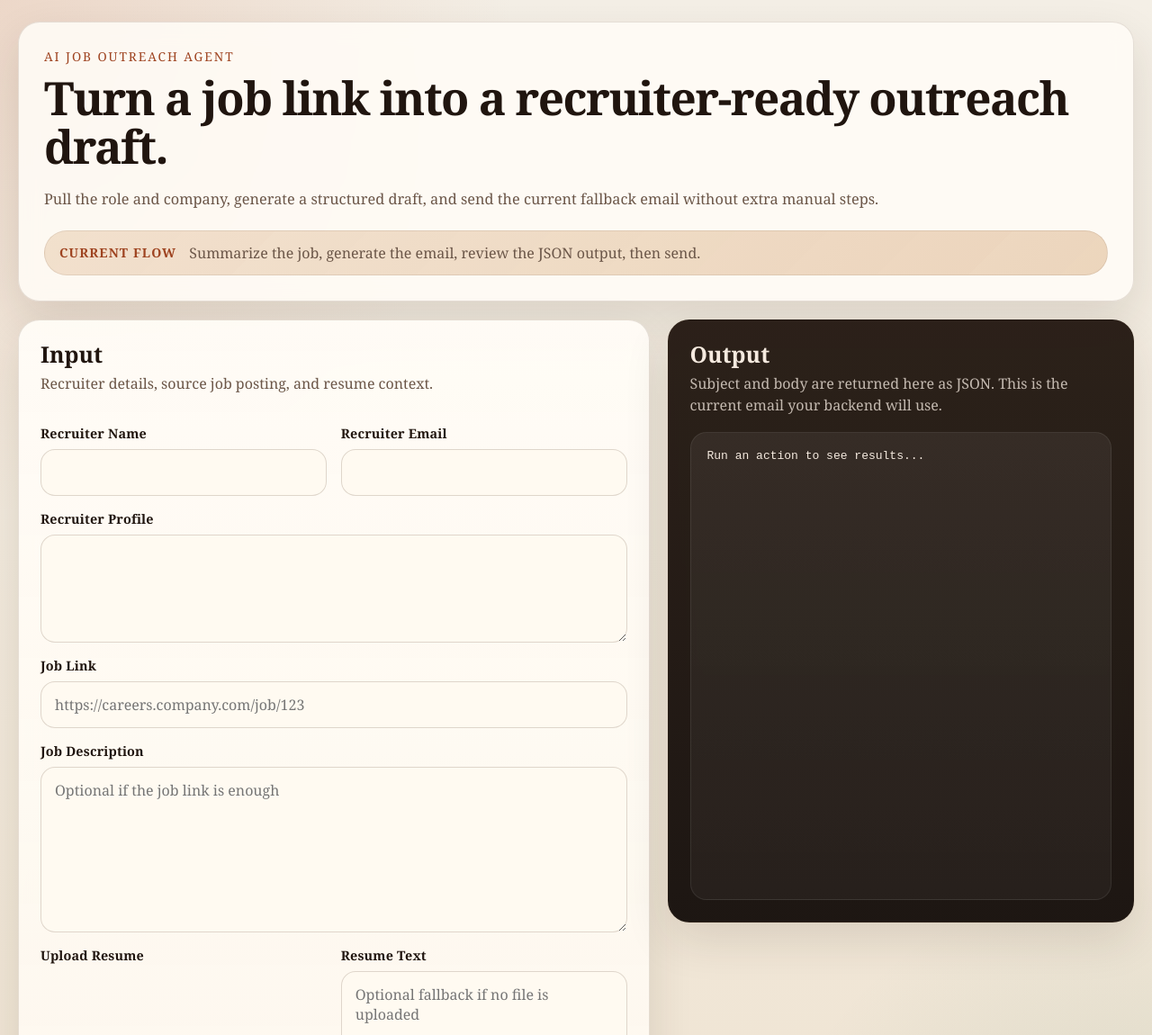
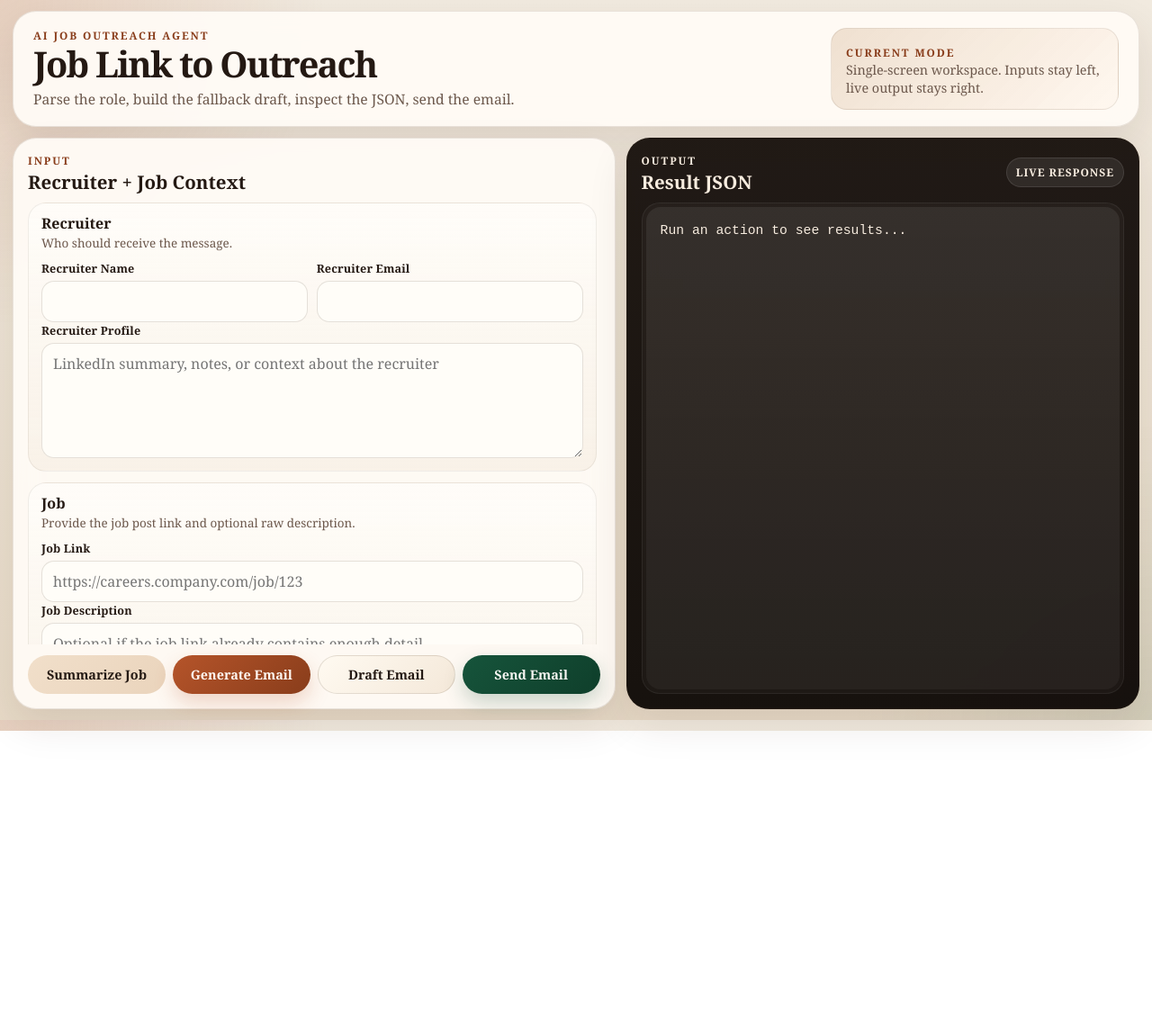
Before and after one commit to Prafull1Kumar/AI-Job-Outreach-Agent, a plain HTML site: page frontend/index.html in a window 1280 px wide. Shown: the top 1150 px of the page at 90% size. After the commit the page ends 812 px from the top, so only its background shows below. Drawn offline with Linux system fonts and the light colour scheme.

Commit message:
updated the UI

```diff
--- a/frontend/index.html
+++ b/frontend/index.html
@@ -3,90 +3,119 @@
   <head>
     <meta charset="UTF-8" />
     <meta name="viewport" content="width=device-width, initial-scale=1.0" />
+    <meta http-equiv="Cache-Control" content="no-cache, no-store, must-revalidate" />
+    <meta http-equiv="Pragma" content="no-cache" />
+    <meta http-equiv="Expires" content="0" />
     <title>AI Job Outreach Agent</title>
-    <link rel="stylesheet" href="styles.css" />
+    <link rel="stylesheet" href="styles.css?v=4" />
   </head>
   <body>
-    <main class="shell">
-      <section class="hero">
-        <div class="hero-copy">
+    <main class="app-shell">
+      <header class="topbar">
+        <div class="brand-block">
           <p class="eyebrow">AI Job Outreach Agent</p>
-          <h1>Turn a job link into a recruiter-ready outreach draft.</h1>
-          <p class="subtitle">
-            Pull the role and company, generate a structured draft, and send the current fallback email
-            without extra manual steps.
-          </p>
-          <div class="hero-flow">
-            <span class="flow-label">Current Flow</span>
-            <span class="flow-text">Summarize the job, generate the email, review the JSON output, then send.</span>
-          </div>
+          <h1>Job Link to Outreach</h1>
+          <p class="tagline">Parse the role, build the fallback draft, inspect the JSON, send the email.</p>
         </div>
-      </section>
+
+        <div class="topbar-note">
+          <span class="note-kicker">Current Mode</span>
+          <p>Single-screen workspace. Inputs stay left, live output stays right.</p>
+        </div>
+      </header>
 
       <section class="workspace">
         <form id="outreach-form" class="panel form-panel">
-          <div class="panel-header">
-            <h2>Input</h2>
-            <p>Recruiter details, source job posting, and resume context.</p>
-          </div>
-
-          <div class="form-grid">
-            <div class="field">
-              <label for="recruiter_name">Recruiter Name</label>
-              <input id="recruiter_name" required />
-            </div>
-
-            <div class="field">
-              <label for="recruiter_email">Recruiter Email</label>
-              <input id="recruiter_email" type="email" required />
+          <div class="panel-title">
+            <div>
+              <p class="section-kicker">Input</p>
+              <h2>Recruiter + Job Context</h2>
             </div>
           </div>
 
-          <div class="field">
-            <label for="recruiter_profile">Recruiter Profile</label>
-            <textarea id="recruiter_profile" rows="4" required></textarea>
+          <div class="panel-scroll">
+            <section class="input-section">
+              <div class="section-head">
+                <h3>Recruiter</h3>
+                <p>Who should receive the message.</p>
+              </div>
+              <div class="grid two-up">
+                <label class="field">
+                  <span>Recruiter Name</span>
+                  <input id="recruiter_name" required />
+                </label>
+                <label class="field">
+                  <span>Recruiter Email</span>
+                  <input id="recruiter_email" type="email" required />
+                </label>
+              </div>
+              <label class="field">
+                <span>Recruiter Profile</span>
+                <textarea id="recruiter_profile" rows="4" required placeholder="LinkedIn summary, notes, or context about the recruiter"></textarea>
+              </label>
+            </section>
+
+            <section class="input-section">
+              <div class="section-head">
+                <h3>Job</h3>
+                <p>Provide the job post link and optional raw description.</p>
+              </div>
+              <label class="field">
+                <span>Job Link</span>
+                <input id="job_link" type="url" placeholder="https://careers.company.com/job/123" />
+              </label>
+              <label class="field">
+                <span>Job Description</span>
+                <textarea id="job_description" rows="5" placeholder="Optional if the job link already contains enough detail"></textarea>
+              </label>
+            </section>
+
+            <section class="input-section resume-section">
+              <div class="section-head">
+                <h3>Resume</h3>
+                <p>Upload a file or paste resume text.</p>
+              </div>
+              <div class="grid two-up">
+                <label class="field upload-field">
+                  <span>Resume File</span>
+                  <div class="upload-box">
+                    <strong>Drop in a resume file</strong>
+                    <p>Accepted: PDF, DOCX, TXT</p>
+                    <input id="resume_file" type="file" accept=".pdf,.docx,.txt" />
+                  </div>
+                </label>
+                <label class="field">
+                  <span>Resume Text</span>
+                  <textarea id="resume_text" rows="5" placeholder="Optional fallback if no file is uploaded"></textarea>
+                </label>
+              </div>
+            </section>
           </div>
 
-          <div class="field">
-            <label for="job_link">Job Link</label>
-            <input id="job_link" type="url" placeholder="https://careers.company.com/job/123" />
-          </div>
-
-          <div class="field">
-            <label for="job_description">Job Description</label>
-            <textarea id="job_description" rows="7" placeholder="Optional if the job link is enough"></textarea>
-          </div>
-
-          <div class="form-grid">
-            <div class="field">
-              <label for="resume_file">Upload Resume</label>
-              <input id="resume_file" type="file" accept=".pdf,.docx,.txt" />
-            </div>
-
-            <div class="field">
-              <label for="resume_text">Resume Text</label>
-              <textarea id="resume_text" rows="8" placeholder="Optional fallback if no file is uploaded"></textarea>
-            </div>
-          </div>
-
-          <div class="actions">
-            <button type="button" id="btn-summary" class="button secondary">Summarize Job</button>
-            <button type="button" id="btn-generate-email" class="button">Generate Email</button>
-            <button type="button" id="btn-draft" class="button ghost">Draft Email</button>
-            <button type="button" id="btn-send" class="button danger">Send Email</button>
+          <div class="action-bar">
+            <button type="button" id="btn-summary" class="button button-muted">Summarize Job</button>
+            <button type="button" id="btn-generate-email" class="button button-primary">Generate Email</button>
+            <button type="button" id="btn-draft" class="button button-ghost">Draft Email</button>
+            <button type="button" id="btn-send" class="button button-success">Send Email</button>
           </div>
         </form>
 
-        <section class="panel output-panel">
-          <div class="panel-header">
-            <h2>Output</h2>
-            <p>Subject and body are returned here as JSON. This is the current email your backend will use.</p>
+        <aside class="panel output-panel">
+          <div class="panel-title output-title">
+            <div>
+              <p class="section-kicker">Output</p>
+              <h2>Result JSON</h2>
+            </div>
+            <span class="status-pill">Live Response</span>
           </div>
-          <pre id="output">Run an action to see results...</pre>
-        </section>
+
+          <div class="output-card">
+            <pre id="output">Run an action to see results...</pre>
+          </div>
+        </aside>
       </section>
     </main>
 
-    <script src="app.js"></script>
+    <script src="app.js?v=4"></script>
   </body>
 </html>
--- a/frontend/styles.css
+++ b/frontend/styles.css
@@ -1,319 +1,421 @@
 :root {
-  --bg: #f4efe6;
-  --bg-accent: #efe3d1;
-  --panel: rgba(255, 252, 246, 0.88);
-  --panel-strong: #fffaf1;
-  --line: rgba(77, 52, 32, 0.14);
-  --text: #20150f;
-  --muted: #6b5648;
-  --accent: #c55c2f;
-  --accent-dark: #9e4320;
-  --accent-soft: #f1d4bd;
-  --success: #1f6a4b;
-  --shadow: 0 20px 50px rgba(52, 31, 18, 0.12);
+  --bg: #f1eadf;
+  --bg-deep: #e7dac7;
+  --card: rgba(255, 251, 246, 0.94);
+  --card-strong: #fffdf8;
+  --card-dark: #18120f;
+  --line: rgba(73, 50, 31, 0.12);
+  --line-strong: rgba(73, 50, 31, 0.2);
+  --text: #241913;
+  --muted: #6c584c;
+  --accent: #b5542a;
+  --accent-dark: #893d1b;
+  --accent-soft: #efe0d0;
+  --success: #16543b;
+  --shadow: 0 18px 44px rgba(54, 34, 20, 0.1);
 }
 
 * {
   box-sizing: border-box;
 }
 
-html {
-  scroll-behavior: smooth;
+html,
+body {
+  height: 100%;
 }
 
 body {
   margin: 0;
-  min-height: 100vh;
+  overflow: hidden;
   color: var(--text);
   font-family: Georgia, "Times New Roman", serif;
   background:
-    radial-gradient(circle at top left, rgba(197, 92, 47, 0.16), transparent 30%),
-    radial-gradient(circle at bottom right, rgba(31, 106, 75, 0.12), transparent 24%),
-    linear-gradient(180deg, var(--bg), var(--bg-accent));
+    radial-gradient(circle at top left, rgba(181, 84, 42, 0.18), transparent 24%),
+    radial-gradient(circle at bottom right, rgba(22, 84, 59, 0.1), transparent 22%),
+    linear-gradient(180deg, var(--bg), var(--bg-deep));
 }
 
-.shell {
-  width: min(1240px, calc(100vw - 32px));
-  margin: 24px auto 40px;
+button,
+input,
+textarea {
+  font: inherit;
 }
 
-.hero {
-  display: block;
-  margin-bottom: 20px;
+.app-shell {
+  width: min(1380px, calc(100vw - 28px));
+  height: calc(100vh - 24px);
+  margin: 12px auto;
+  display: grid;
+  grid-template-rows: auto minmax(0, 1fr);
+  gap: 12px;
 }
 
-.hero-copy,
+.topbar,
 .panel {
-  backdrop-filter: blur(12px);
-  background: var(--panel);
   border: 1px solid var(--line);
-  border-radius: 24px;
+  border-radius: 26px;
+  background: var(--card);
   box-shadow: var(--shadow);
+  backdrop-filter: blur(14px);
 }
 
-.hero-copy {
-  padding: 28px;
+.topbar {
+  padding: 18px 22px;
   display: grid;
-  align-content: start;
-  gap: 0;
+  grid-template-columns: minmax(0, 1fr) 320px;
+  gap: 18px;
+  align-items: end;
 }
 
-.eyebrow {
-  margin: 0 0 10px;
+.eyebrow,
+.section-kicker,
+.note-kicker {
+  margin: 0 0 6px;
+  font-size: 0.74rem;
+  font-weight: 700;
+  letter-spacing: 0.16em;
+  text-transform: uppercase;
   color: var(--accent-dark);
-  font-size: 0.86rem;
-  letter-spacing: 0.14em;
-  text-transform: uppercase;
 }
 
-h1,
-h2 {
+.brand-block h1,
+.panel-title h2,
+.section-head h3 {
   margin: 0;
   font-weight: 600;
-  line-height: 1.05;
 }
 
-h1 {
-  max-width: none;
-  width: 100%;
-  font-size: clamp(2.5rem, 4vw, 4.6rem);
-  letter-spacing: -0.03em;
+.brand-block h1 {
+  font-size: clamp(1.95rem, 3.1vw, 3.55rem);
+  line-height: 0.94;
+  letter-spacing: -0.045em;
 }
 
-h2 {
-  font-size: 1.55rem;
-}
-
-.subtitle,
-.panel-header p,
-.note-text {
+.tagline,
+.section-head p,
+.topbar-note p {
+  margin: 0;
   color: var(--muted);
 }
 
-.subtitle {
-  max-width: none;
-  width: 100%;
-  margin: 18px 0 0;
-  font-size: 1.02rem;
-  line-height: 1.6;
+.tagline {
+  margin-top: 10px;
+  font-size: 0.98rem;
+  line-height: 1.4;
 }
 
-.hero-flow {
-  margin-top: 22px;
-  display: inline-flex;
-  flex-wrap: wrap;
-  gap: 10px 14px;
-  align-items: center;
-  padding: 12px 16px;
-  border-radius: 999px;
-  background: linear-gradient(135deg, rgba(241, 223, 203, 0.95), rgba(234, 209, 182, 0.9));
-  border: 1px solid rgba(77, 52, 32, 0.1);
+.topbar-note {
+  padding: 14px 16px;
+  border-radius: 18px;
+  background: linear-gradient(135deg, var(--accent-soft), rgba(255, 247, 238, 0.92));
+  border: 1px solid rgba(73, 50, 31, 0.1);
 }
 
-.flow-label {
-  font-size: 0.88rem;
-  font-weight: 700;
-  color: var(--accent-dark);
-  text-transform: uppercase;
-  letter-spacing: 0.08em;
-}
-
-.flow-text {
-  color: var(--muted);
-  line-height: 1.5;
+.topbar-note p {
+  font-size: 0.9rem;
+  line-height: 1.35;
 }
 
 .workspace {
+  min-height: 0;
   display: grid;
-  grid-template-columns: minmax(0, 1.15fr) minmax(320px, 0.85fr);
-  gap: 20px;
-  align-items: start;
+  grid-template-columns: minmax(0, 1.08fr) minmax(380px, 0.92fr);
+  gap: 12px;
 }
 
 .panel {
-  padding: 24px;
+  min-height: 0;
+  padding: 16px;
 }
 
-.panel-header {
-  margin-bottom: 18px;
-}
-
-.panel-header p {
-  margin: 8px 0 0;
-  line-height: 1.5;
+.form-panel,
+.output-panel {
+  display: grid;
+  min-height: 0;
 }
 
 .form-panel {
-  background: linear-gradient(180deg, rgba(255, 252, 246, 0.96), rgba(255, 249, 240, 0.9));
+  grid-template-rows: auto minmax(0, 1fr) auto;
 }
 
-#outreach-form {
-  display: grid;
-  gap: 16px;
+.panel-title {
+  display: flex;
+  align-items: center;
+  justify-content: space-between;
+  gap: 12px;
+  margin-bottom: 12px;
 }
 
-.form-grid {
+.panel-title h2 {
+  font-size: 1.28rem;
+  line-height: 1;
+}
+
+.panel-scroll {
+  min-height: 0;
+  overflow: auto;
   display: grid;
+  gap: 12px;
+  padding-right: 4px;
+}
+
+.input-section {
+  padding: 14px;
+  border-radius: 20px;
+  background: linear-gradient(180deg, rgba(255, 253, 249, 0.95), rgba(247, 239, 228, 0.78));
+  border: 1px solid rgba(73, 50, 31, 0.08);
+}
+
+.section-head {
+  margin-bottom: 10px;
+}
+
+.section-head h3 {
+  font-size: 1rem;
+  line-height: 1;
+}
+
+.section-head p {
+  margin-top: 5px;
+  font-size: 0.84rem;
+  line-height: 1.35;
+}
+
+.grid {
+  display: grid;
+  gap: 10px;
+}
+
+.two-up {
   grid-template-columns: repeat(2, minmax(0, 1fr));
-  gap: 16px;
 }
 
 .field {
   display: grid;
-  gap: 8px;
+  gap: 5px;
 }
 
-label {
-  font-size: 0.9rem;
+.field > span {
+  font-size: 0.79rem;
   font-weight: 700;
   letter-spacing: 0.01em;
 }
 
 input,
-textarea,
-button {
-  font: inherit;
-}
-
-input,
 textarea {
   width: 100%;
+  border: 1px solid rgba(73, 50, 31, 0.14);
+  border-radius: 14px;
+  background: var(--card-strong);
   color: var(--text);
-  background: var(--panel-strong);
-  border: 1px solid rgba(77, 52, 32, 0.18);
-  border-radius: 16px;
-  padding: 14px 15px;
-  transition: border-color 180ms ease, box-shadow 180ms ease, transform 180ms ease;
+  padding: 11px 12px;
+  transition: border-color 160ms ease, box-shadow 160ms ease, transform 160ms ease;
 }
 
 input:focus,
 textarea:focus {
   outline: none;
   border-color: var(--accent);
-  box-shadow: 0 0 0 4px rgba(197, 92, 47, 0.14);
+  box-shadow: 0 0 0 4px rgba(181, 84, 42, 0.12);
   transform: translateY(-1px);
 }
 
 textarea {
+  min-height: 128px;
   resize: vertical;
-  min-height: 120px;
 }
 
-.actions {
-  display: flex;
-  flex-wrap: wrap;
-  gap: 12px;
-  padding-top: 6px;
+.upload-field {
+  height: 100%;
+}
+
+.upload-box {
+  height: 100%;
+  min-height: 128px;
+  padding: 14px;
+  border-radius: 16px;
+  border: 1px dashed rgba(73, 50, 31, 0.26);
+  background: linear-gradient(180deg, rgba(247, 234, 218, 0.7), rgba(255, 251, 245, 0.94));
+  display: grid;
+  align-content: start;
+  gap: 6px;
+}
+
+.upload-box strong {
+  font-size: 0.96rem;
+}
+
+.upload-box p {
+  margin: 0;
+  color: var(--muted);
+  font-size: 0.82rem;
+}
+
+.upload-box input[type="file"] {
+  padding: 8px 0 0;
+  border: 0;
+  background: transparent;
+  border-radius: 0;
+  box-shadow: none;
+  transform: none;
+}
+
+.action-bar {
+  margin-top: 12px;
+  display: grid;
+  grid-template-columns: repeat(4, minmax(0, 1fr));
+  gap: 8px;
 }
 
 .button {
-  border: none;
+  border: 0;
   border-radius: 999px;
-  padding: 12px 18px;
+  padding: 11px 14px;
   cursor: pointer;
-  transition: transform 180ms ease, box-shadow 180ms ease, background 180ms ease;
-  color: #fff;
-  background: linear-gradient(135deg, var(--accent), var(--accent-dark));
-  box-shadow: 0 12px 24px rgba(197, 92, 47, 0.2);
+  font-size: 0.9rem;
+  font-weight: 600;
+  transition: transform 160ms ease, box-shadow 160ms ease, opacity 160ms ease;
 }
 
 .button:hover {
   transform: translateY(-1px);
 }
 
-.button.secondary {
-  color: var(--text);
-  background: linear-gradient(135deg, #f1dfcb, #ead1b6);
-  box-shadow: 0 12px 24px rgba(155, 110, 73, 0.14);
+.button-primary {
+  color: #fff8f2;
+  background: linear-gradient(135deg, var(--accent), var(--accent-dark));
+  box-shadow: 0 10px 22px rgba(181, 84, 42, 0.22);
 }
 
-.button.ghost {
+.button-muted {
   color: var(--text);
-  background: linear-gradient(135deg, #f8f1e5, #efe3d1);
-  box-shadow: none;
-  border: 1px solid rgba(77, 52, 32, 0.12);
+  background: linear-gradient(135deg, #f1dfca, #ead4bc);
 }
 
-.button.danger {
-  background: linear-gradient(135deg, #1f6a4b, #164d36);
-  box-shadow: 0 12px 24px rgba(31, 106, 75, 0.2);
+.button-ghost {
+  color: var(--text);
+  background: linear-gradient(135deg, #fffaf1, #f4e8d9);
+  border: 1px solid rgba(73, 50, 31, 0.14);
+}
+
+.button-success {
+  color: #f7f6f2;
+  background: linear-gradient(135deg, var(--success), #0f3f2b);
+  box-shadow: 0 10px 22px rgba(22, 84, 59, 0.22);
 }
 
 .output-panel {
-  position: sticky;
-  top: 24px;
-  background: linear-gradient(180deg, rgba(35, 24, 17, 0.96), rgba(20, 14, 10, 0.96));
-  color: #f5eadf;
+  grid-template-rows: auto minmax(0, 1fr);
+  background: linear-gradient(180deg, rgba(28, 21, 17, 0.98), rgba(18, 13, 10, 0.98));
+  color: #f7ecdf;
 }
 
-.output-panel .panel-header p {
-  color: rgba(245, 234, 223, 0.76);
+.output-title .section-kicker,
+.output-title h2 {
+  color: #f7ecdf;
+}
+
+.status-pill {
+  padding: 7px 10px;
+  border-radius: 999px;
+  font-size: 0.75rem;
+  font-weight: 700;
+  letter-spacing: 0.08em;
+  text-transform: uppercase;
+  color: #f7ecdf;
+  background: rgba(255, 255, 255, 0.08);
+  border: 1px solid rgba(255, 255, 255, 0.1);
+}
+
+.output-card {
+  min-height: 0;
+  padding: 4px;
+  border-radius: 20px;
+  background: rgba(255, 255, 255, 0.03);
+  border: 1px solid rgba(255, 255, 255, 0.06);
 }
 
 pre {
   margin: 0;
-  min-height: 520px;
-  max-height: 72vh;
+  height: 100%;
+  min-height: 0;
   overflow: auto;
+  padding: 16px;
   white-space: pre-wrap;
   word-break: break-word;
-  border-radius: 18px;
-  padding: 18px;
+  border-radius: 16px;
   background:
-    linear-gradient(180deg, rgba(255, 255, 255, 0.02), rgba(255, 255, 255, 0)),
+    linear-gradient(180deg, rgba(255, 255, 255, 0.03), rgba(255, 255, 255, 0)),
     rgba(255, 255, 255, 0.04);
-  border: 1px solid rgba(255, 255, 255, 0.08);
-  color: #f5eadf;
+  color: #f7ecdf;
+  font-size: 0.92rem;
+  line-height: 1.46;
 }
 
-@media (max-width: 980px) {
+@media (max-width: 1180px) {
+  .topbar {
+    grid-template-columns: 1fr;
+    align-items: start;
+  }
+
+  .workspace {
+    grid-template-columns: minmax(0, 1fr) minmax(340px, 0.86fr);
+  }
+
+  .action-bar {
+    grid-template-columns: repeat(2, minmax(0, 1fr));
+  }
+}
+
+@media (max-width: 920px) {
+  body {
+    overflow: auto;
+  }
+
+  .app-shell {
+    height: auto;
+    min-height: calc(100vh - 24px);
+  }
+
   .workspace {
     grid-template-columns: 1fr;
   }
 
-  .output-panel {
-    position: static;
+  .panel-scroll,
+  .output-card,
+  pre {
+    overflow: visible;
+  }
+
+  .output-card {
+    min-height: 320px;
   }
 }
 
 @media (max-width: 640px) {
-  .shell {
-    width: min(100vw - 20px, 1240px);
+  .app-shell {
+    width: min(100vw - 16px, 1380px);
+    margin: 8px auto;
+    gap: 8px;
   }
 
-  .hero-copy,
+  .topbar,
   .panel {
     border-radius: 20px;
+    padding: 12px;
   }
 
-  .hero-copy,
-  .panel {
-    padding: 18px;
+  .brand-block h1 {
+    font-size: 1.95rem;
   }
 
-  .form-grid {
+  .two-up,
+  .action-bar {
     grid-template-columns: 1fr;
   }
 
-  .actions {
-    display: grid;
-    grid-template-columns: 1fr 1fr;
-  }
-
-  .button {
-    width: 100%;
-  }
-
-  h1 {
-    max-width: none;
-  }
-
-  .hero-flow {
-    border-radius: 20px;
-    display: grid;
-  }
-
-  pre {
-    min-height: 300px;
+  textarea,
+  .upload-box {
+    min-height: 112px;
   }
 }
```
